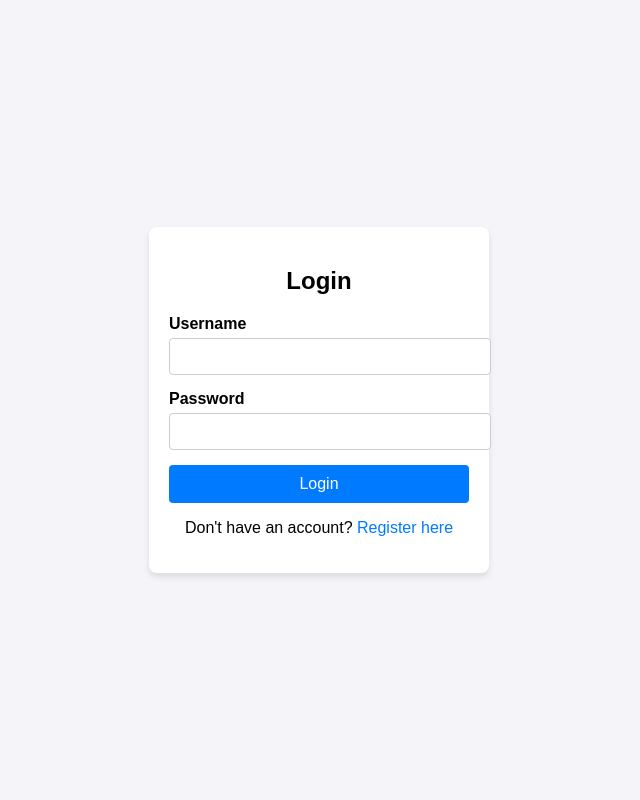
After one commit to steveleecode/TaskManager, a Flask app: page /login in a window 1280 px wide. The commit adds this page. Shown: the whole page, without its empty margins (321-961 px from the left). Run offline with Flask 3, Linux system fonts and the light colour scheme.

Commit message:
Added Login Logic :

```diff
--- a/main.py
+++ b/main.py
@@ -1,16 +1,34 @@
-from flask import Flask, render_template, request, redirect
+from flask import Flask, render_template, request, redirect, session
+from flask_session import Session
 import sqlite3
+import random
+import string
+from redis import Redis
+import hashlib
 
 app = Flask(__name__)
+
+SESSION_TYPE = 'redis'
+SESSION_REDIS = Redis(host='localhost', port=6379)
+app.config.from_object(__name__)
+Session(app)
+
+length = 8
+random_string = ''.join(random.choices(string.ascii_letters + string.digits, k=length))
 
 # Function to initialize the database and create the tasks table if it doesn't exist
 def init_db():
     conn = sqlite3.connect("tasks.db")  # Connect to the SQLite database
     cursor = conn.cursor()
     cursor.execute('''CREATE TABLE IF NOT EXISTS tasks (
-                        id INTEGER PRIMARY KEY,
+                        id INTEGER PRIMARY KEY AUTOINCREMENT,
                         task TEXT,
                         priority TEXT)''')
+    cursor.execute('''CREATE TABLE IF NOT EXISTS users (
+                    id INTEGER PRIMARY KEY AUTOINCREMENT,
+                    username TEXT,
+                    password TEXT,
+                    email TEXT)''')
     conn.commit()  # Save changes
     conn.close()  # Close database connection
 
@@ -49,7 +67,66 @@ def complete_task():
 @app.route("/", methods=["GET"])
 def index():
     tasks = get_tasks()  # Fetch all tasks from the database
-    return render_template("index.html", tasks=tasks)  # Render the HTML page with tasks
+    return render_template("index.html", tasks=tasks, random_string = random_string)  # Render the HTML page with tasks
+
+@app.route("/login", methods=["GET"])
+def login():
+    return render_template("login.html")
+
+@app.route("/login_user", methods=["POST"])
+def login_user():
+    username = request.form.get("username")
+    password = request.form.get("password")
+    email = request.form.get("email")
+
+    password_hashed = password
+    #hashlib.sha256(password.encode()).hexdigest()
+
+    conn = sqlite3.connect("tasks.db")  # Connect to the database
+    cursor = conn.cursor()
+
+    cursor.execute("SELECT * FROM users where username = ? and password = ?", (username, password_hashed))
+    output = cursor.fetchone()
+
+    if output == None:
+        print("User password combination not found")
+        return redirect("/login")
+
+    user = output[1]
+    password = output[2]
+    conn.commit()  # Save changes
+    conn.close()  # Close connection
+
+
+
+    if user == None or password == None:
+        print("User not found")
+        return redirect("/login")
+    elif password == password_hashed:
+        #session["logged_in"] = True
+        return redirect("/")
+
+@app.route("/register", methods=["GET"])
+def register():
+    return render_template("register.html")
+
+@app.route("/register_user", methods=["POST"])
+def register_user():
+    username = request.form.get("username")
+    password = request.form.get("password")
+
+    password_hashed = hashlib.sha256(password.encode()).hexdigest()
+
+    conn = sqlite3.connect("tasks.db")
+    cursor = conn.cursor()
+    cursor.execute("SELECT * FROM users where username = ? and password = ?", (username, password_hashed))
+
+    if cursor.fetchone() is not None:
+        return redirect("/register")
+    cursor.execute("INSERT INTO users (username, password) VALUES (?, ?)", (username, password_hashed))
+    conn.commit()
+    conn.close()
+    return redirect("/login")
 
 # Route to handle task submissions
 @app.route("/add_task", methods=["POST"])
--- /dev/null
+++ b/templates/login.html
@@ -0,0 +1,89 @@
+<!DOCTYPE html>
+<html lang="en">
+<head>
+    <meta charset="UTF-8">
+    <meta name="viewport" content="width=device-width, initial-scale=1.0">
+    <title>Login</title>
+    <style>
+        body {
+            font-family: Arial, sans-serif;
+            background-color: #f4f4f9;
+            display: flex;
+            justify-content: center;
+            align-items: center;
+            height: 100vh;
+            margin: 0;
+        }
+        .login-container {
+            background: #fff;
+            padding: 20px;
+            border-radius: 8px;
+            box-shadow: 0 4px 6px rgba(0, 0, 0, 0.1);
+            width: 300px;
+        }
+        .login-container h2 {
+            margin-bottom: 20px;
+            text-align: center;
+        }
+        .form-group {
+            margin-bottom: 15px;
+        }
+        .form-group label {
+            display: block;
+            margin-bottom: 5px;
+            font-weight: bold;
+        }
+        .form-group input {
+            width: 100%;
+            padding: 10px;
+            border: 1px solid #ccc;
+            border-radius: 4px;
+        }
+        .form-group button {
+            width: 100%;
+            padding: 10px;
+            background-color: #007bff;
+            color: #fff;
+            border: none;
+            border-radius: 4px;
+            cursor: pointer;
+            font-size: 16px;
+        }
+        .form-group button:hover {
+            background-color: #0056b3;
+        }
+        .register-link {
+            text-align: center;
+            margin-top: 10px;
+        }
+        .register-link a {
+            color: #007bff;
+            text-decoration: none;
+        }
+        .register-link a:hover {
+            text-decoration: underline;
+        }
+    </style>
+</head>
+<body>
+    <div class="login-container">
+        <h2>Login</h2>
+        <form action="/login_user" method="POST" autocomplete="off">
+            <div class="form-group">
+                <label for="username">Username</label>
+                <input type="text" id="username" name="username" required>
+            </div>
+            <div class="form-group">
+                <label for="password">Password</label>
+                <input type="password" id="password" name="password" required>
+            </div>
+            <div class="form-group">
+                <button type="submit">Login</button>
+            </div>
+        </form>
+        <div class="register-link">
+            <p>Don't have an account? <a href="/register">Register here</a></p>
+        </div>
+    </div>
+</body>
+</html>
```
Also changed, not shown: templates/index.html (+38 -2 lines), templates/register.html (added, +100 -0 lines), tasks.db.
